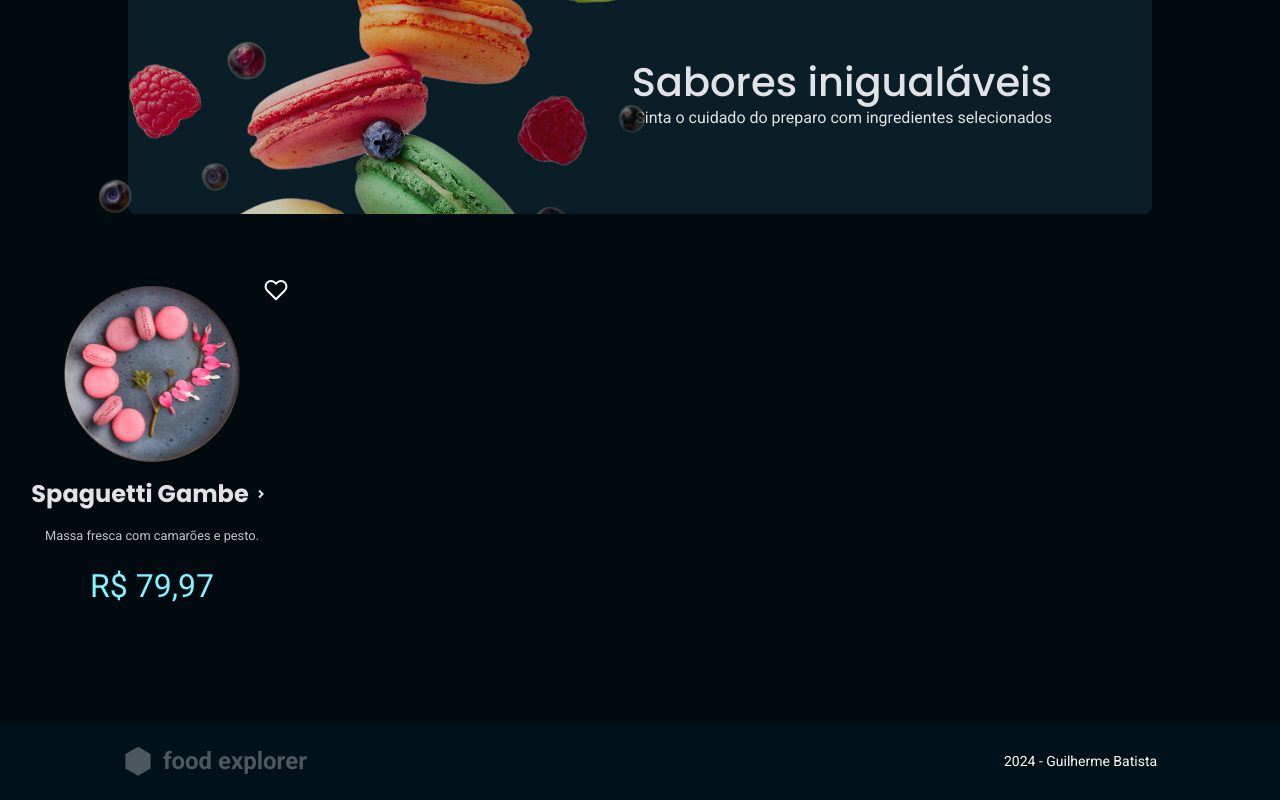
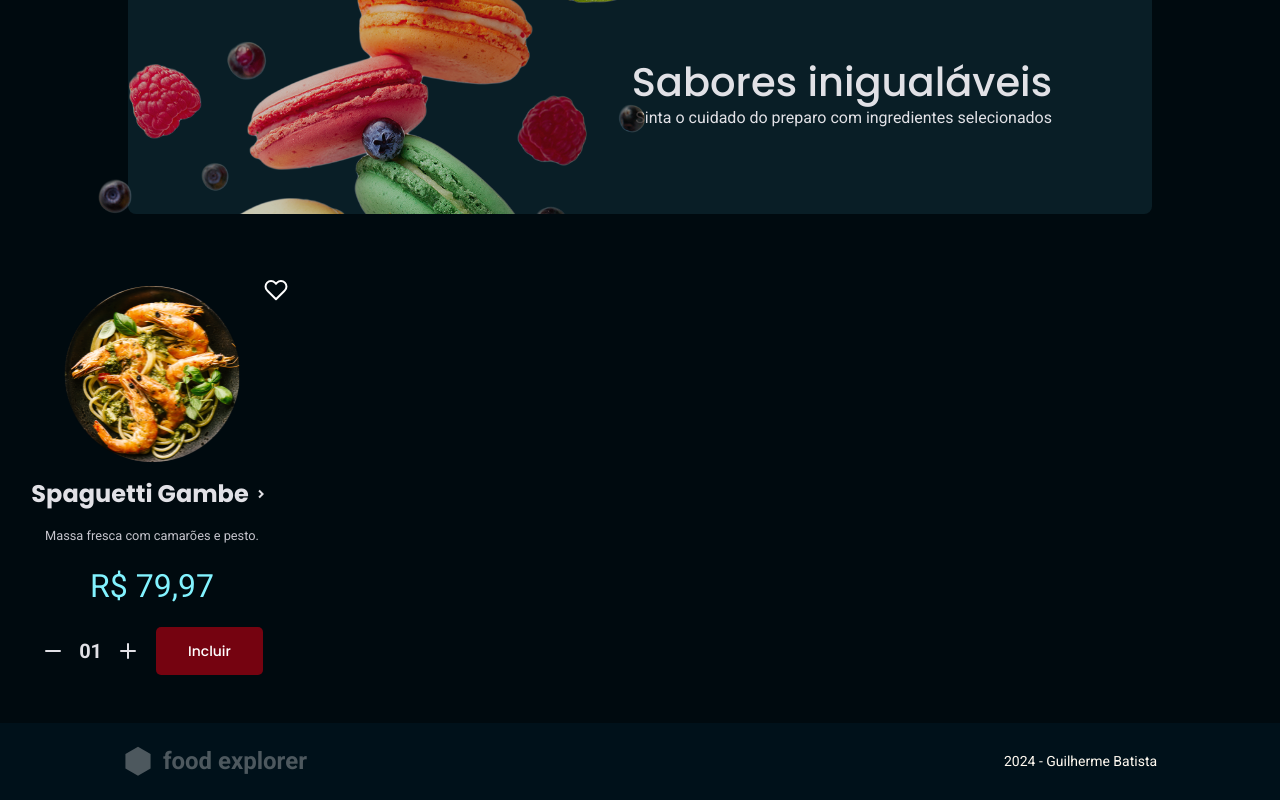
Before and after one commit to guiogigo/Food-Explorer-Front, a React (Vite) app: page / in a window 1280 px wide. Shown: the part 314-1114 px from the top of the page. Built offline with nearby package versions, Linux system fonts and the light colour scheme.

Commit message:
TextButton atualizado

```diff
--- a/src/components/Item/index.jsx
+++ b/src/components/Item/index.jsx
@@ -1,15 +1,20 @@
-import { Container } from "./styles";
+import { Container, Heart } from "./styles";
+import { ItemCounter } from "../ItemCounter";
+
 import { FiHeart } from 'react-icons/fi'
 import { RiArrowDropRightLine } from 'react-icons/ri'
+
 
 export function Item({img ,title, desc, price}) {
     return(
         <Container >
-            <FiHeart/>
+            <Heart icon={FiHeart}/>
             <img src={img} alt=""/>
             <h3>{title.toString()} <RiArrowDropRightLine/></h3>
             <p>{desc.toString()}</p>
             <span>R$ {price.toString()}</span>
+
+            <ItemCounter/>
         </Container>
     )
 }
--- a/src/components/Item/styles.js
+++ b/src/components/Item/styles.js
@@ -1,5 +1,7 @@
 import styled from "styled-components";
-import { FiHeart } from "react-icons/fi";
+import { TextButton } from "../TextButton";
+
+export const Heart = styled(TextButton)``;
 
 export const Container = styled.div`
     padding: 1.5rem;
@@ -15,7 +17,10 @@ export const Container = styled.div`
 
     gap: 15px;
 
-    > svg {
+    text-align: center;
+    font-style: normal;
+
+    > ${Heart} {
         position: absolute;
         top: 1rem;
         right: 1rem;
@@ -23,10 +28,6 @@ export const Container = styled.div`
         width: 1.5rem;
         height: 1.5rem;
     }
-
-    text-align: center;
-    font-style: normal;
-
 
     > img {
         width: 11rem;
--- /dev/null
+++ b/src/components/ItemCounter/index.jsx
@@ -0,0 +1,21 @@
+import { Container } from "./styles";
+import { Button } from "../Button";
+import { TextButton } from "../TextButton";
+
+import {FiPlus, FiMinus} from 'react-icons/fi'
+
+
+export function ItemCounter() {
+    return(
+        <Container>
+
+            <div className="counter">
+                <TextButton icon={FiMinus}/>
+                <span>01</span>
+                <TextButton icon={FiPlus}/>
+            </div>
+            <Button text="Incluir"/>
+
+        </Container>
+    )
+}
--- /dev/null
+++ b/src/components/ItemCounter/styles.js
@@ -0,0 +1,40 @@
+import styled from "styled-components";
+
+export const Container = styled.div`
+    display: flex;
+    justify-content: center;
+    align-items: center;
+    gap: 16px;
+
+
+
+    .counter {
+        display: flex;
+        gap: 14px;
+
+        > button {
+            border: none;
+            background: none;
+            color: ${({theme}) => theme.COLORS.LIGHT_300};
+
+            display: flex;
+            align-items: center;
+            justify-content: center;
+
+            > svg {
+                width: 1.5rem;
+                height: 1.5rem;
+            }
+        }
+
+        > span {
+            color: ${({theme}) => theme.COLORS.LIGHT_300};
+
+            font-family: Roboto;
+            font-size: 20px;
+            font-style: normal;
+            font-weight: 700;
+            line-height: 160%;
+        }
+    }
+`;
--- a/src/components/TextButton/index.jsx
+++ b/src/components/TextButton/index.jsx
@@ -1,8 +1,12 @@
 import { Container } from "./styles";
 
-export function TextButton({ text }) {
+export function TextButton({ className, text, icon: Icon }) {
     return(
-        <Container type="button">
+        <Container className={className} type="button">
+            {
+                Icon &&
+                <Icon size={24}/>
+            }
             <span>{text}</span>
         </Container>
     )
--- a/src/pages/Home/index.jsx
+++ b/src/pages/Home/index.jsx
@@ -3,7 +3,7 @@ import { Footer } from '../../components/Footer';
 import { Item } from '../../components/Item';
 import { Container, Banner, Content } from './styles';
 import frutasBanner from '../../assets/Frutas.png'
-import imgTeste from '../../assets/foodImages/name=macaron, size=200.png'
+import imgTeste from '../../assets/foodImages/name=gambe, size=200.png'
 
 export function Home() {
     return(
```
